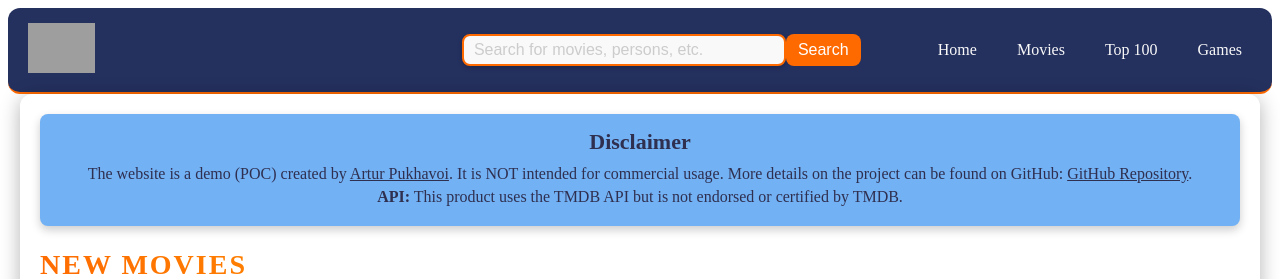
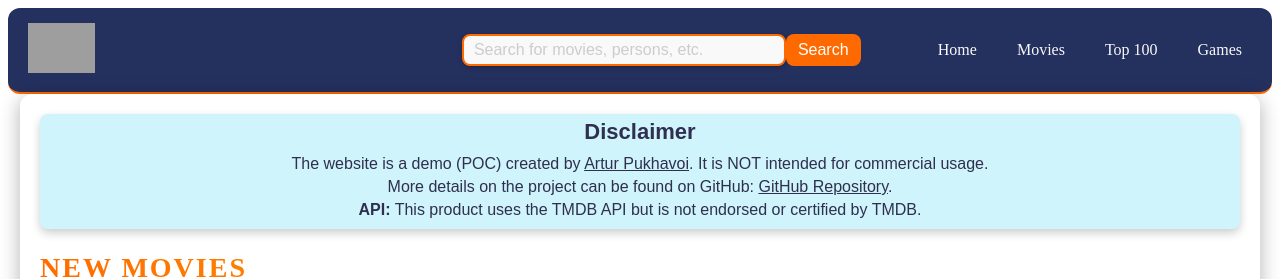
Before and after one commit to arturPukhavy/tmdb-dashboard, an Angular app: page /home in a window 1280 px wide. Shown: the top 279 px of the page. Built offline with nearby package versions, Linux system fonts and the light colour scheme; no server answers; grey boxes are pictures that could not be loaded.

Commit message:
change text

```diff
--- a/src/app/pages/home-page/home-page.component.css
+++ b/src/app/pages/home-page/home-page.component.css
@@ -193,14 +193,14 @@ h2:hover::after {
 }
 
 .disclaimer {
-  background-color: #72b1f4;
+  background-color: #cff4fc;
   color: #333;
-  padding: 15px;
+  padding: 5px;
   border-radius: 8px;
   box-shadow: 0 4px 10px rgba(0, 0, 0, 0.2);
   margin-bottom: 20px;
-  font-size: 14px;
   text-align: center;
+  font-family: Arial, Helvetica, sans-serif;
 }
 
 .disclaimer h3 {
--- a/src/app/pages/home-page/home-page.component.html
+++ b/src/app/pages/home-page/home-page.component.html
@@ -5,8 +5,8 @@
     <p>
       The website is a demo (POC) created by <a href="https://www.linkedin.com/in/artur-pukhavoi-7b104b302" target="_blank">Artur Pukhavoi</a>.
       It is NOT intended for commercial usage.
-      More details on the project can be found on GitHub: <a href="https://github.com/arturPukhavy/tmdb-dashboard" target="_blank">GitHub Repository</a>.
     </p>
+    <p>More details on the project can be found on GitHub: <a href="https://github.com/arturPukhavy/tmdb-dashboard" target="_blank">GitHub Repository</a>.</p>
     <p><strong>API:</strong> This product uses the TMDB API but is not endorsed or certified by TMDB.</p>
   </div>
 
```
